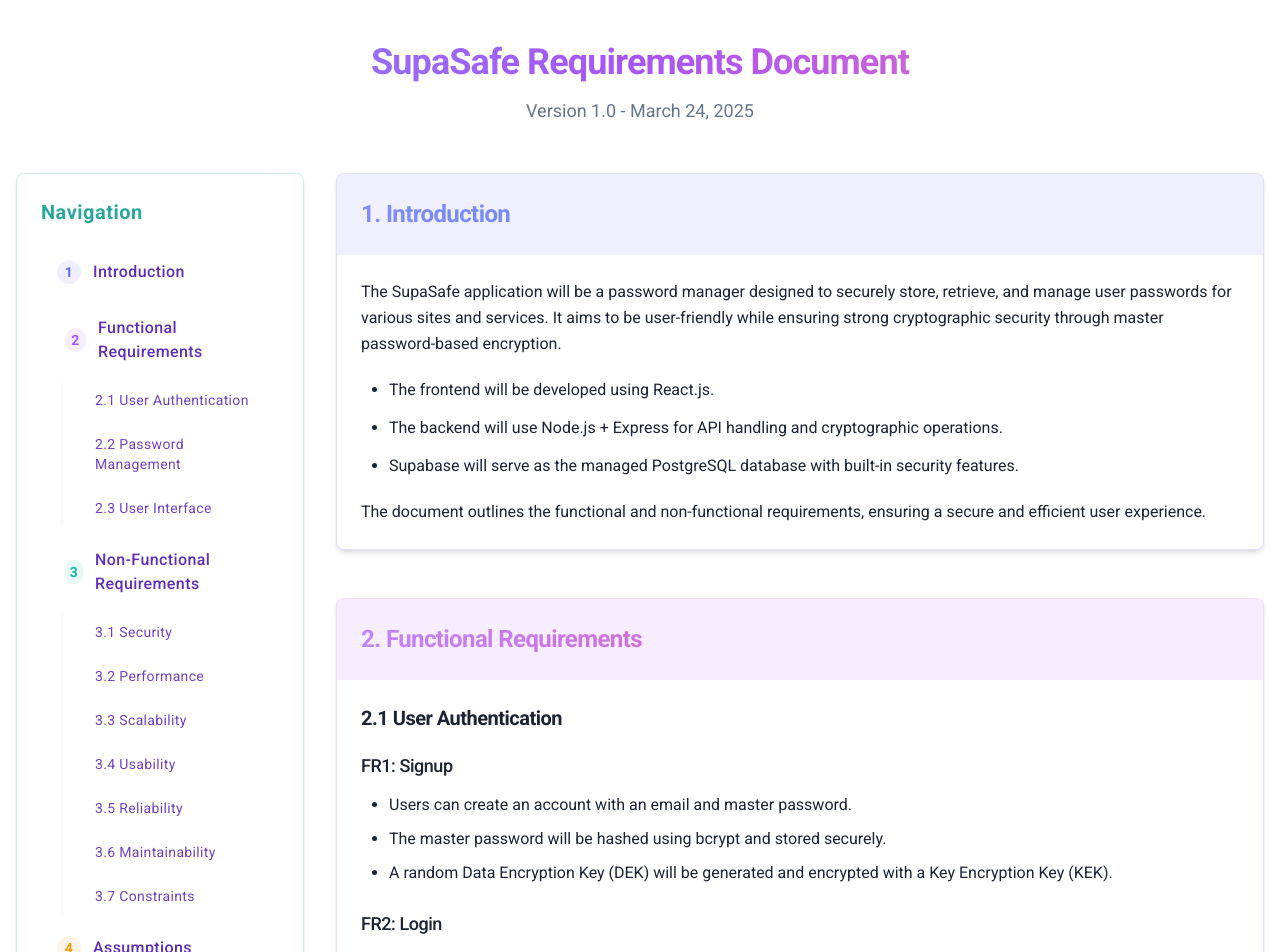
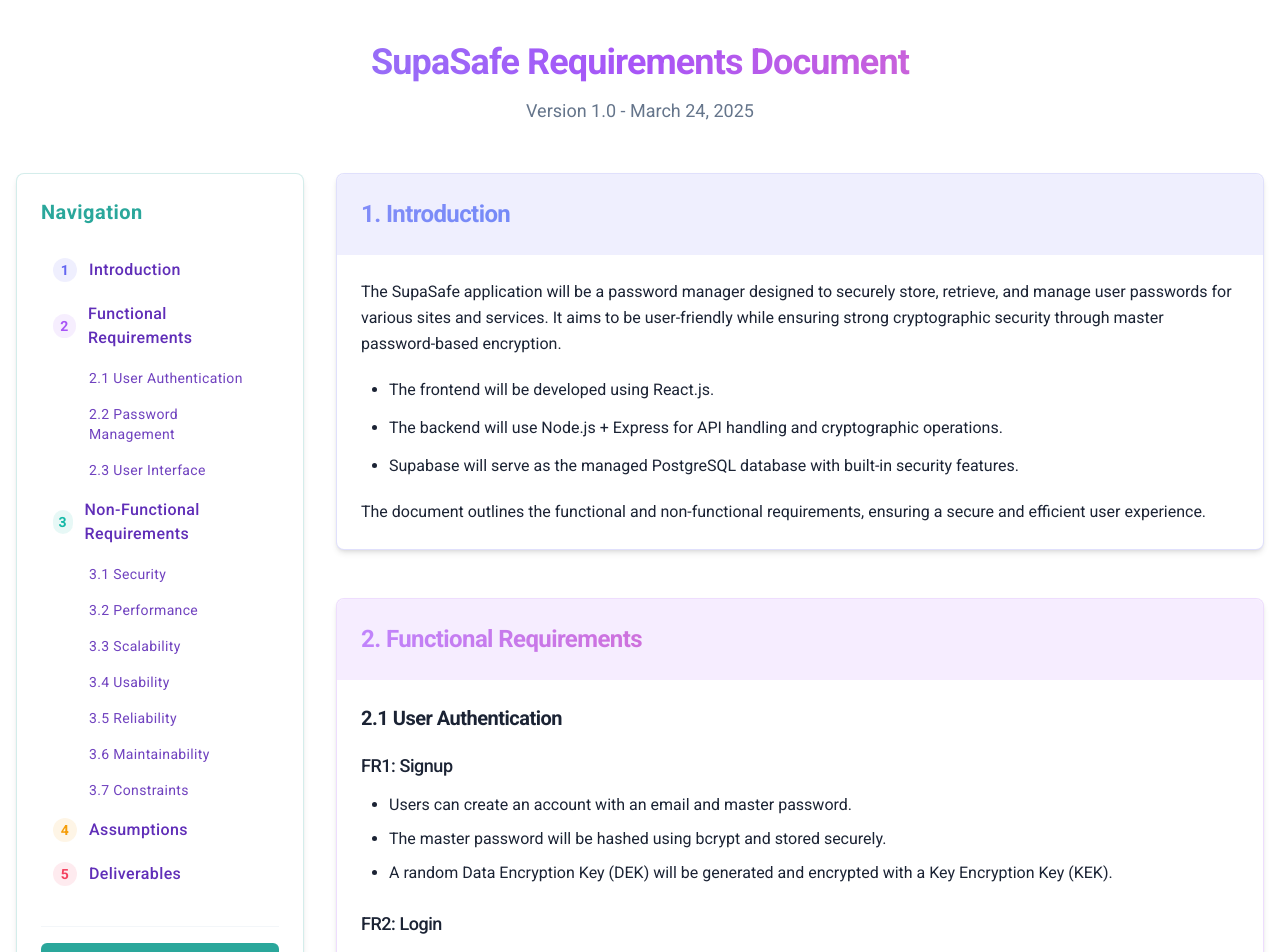
Before and after one commit to Ahmed0Tawfik/Showcase-static, a Next.js app: page /srs in a window 1280 px wide. Shown: the top 952 px of the page. Built offline with nearby package versions, Linux system fonts and the light colour scheme.

Commit message:
Fixed nav bar

```diff
--- a/app/srs/page.tsx
+++ b/app/srs/page.tsx
@@ -13,66 +13,64 @@ export default function SRSPage() {
         <div className="md:w-72 flex-shrink-0">
           <div className="sticky top-4 p-6 rounded-lg border border-accent/20 shadow-md bg-card">
             <h3 className="text-xl font-semibold mb-6 text-accent tracking-wide">Navigation</h3>
-            <nav className="space-y-3">
-              <a href="#introduction" className="group flex items-center py-2.5 px-4 rounded-md hover:bg-accent/10 text-primary hover:text-primary transition-colors text-base font-medium tracking-wide">
+            <nav className="space-y-1">
+              <a href="#introduction" className="group flex items-center py-2 px-3 rounded-md hover:bg-accent/10 text-primary hover:text-primary transition-colors text-base font-medium tracking-wide">
                 <span className="w-6 h-6 flex items-center justify-center rounded-full bg-indigo-500/10 text-indigo-500 mr-3 text-sm font-semibold group-hover:bg-indigo-500/20 transition-colors">1</span>
                 Introduction
               </a>
 
-              <div className="pl-2 mt-1">
-                <a href="#functional-requirements" className="group flex items-center py-2.5 px-4 rounded-md hover:bg-accent/10 text-primary hover:text-primary transition-colors text-base font-medium tracking-wide">
+              <a href="#functional-requirements" className="group flex items-center py-2 px-3 rounded-md hover:bg-accent/10 text-primary hover:text-primary transition-colors text-base font-medium tracking-wide">
                 <span className="w-6 h-6 flex items-center justify-center rounded-full bg-purple-500/10 text-purple-500 mr-3 text-sm font-semibold group-hover:bg-purple-500/20 transition-colors">2</span>
                 Functional Requirements
               </a>
-                <div className="pl-4 border-l-2 border-muted/60 space-y-2 ml-3 mt-2">
-                  <a href="#user-authentication" className="block py-2 px-4 hover:bg-accent/10 text-primary/90 hover:text-primary transition-colors text-sm tracking-wide rounded-md">
+
+              <div className="pl-9 space-y-1 mt-1">
+                <a href="#user-authentication" className="block py-1.5 px-3 hover:bg-accent/10 text-primary/90 hover:text-primary transition-colors text-sm tracking-wide rounded-md">
                   2.1 User Authentication
                 </a>
-                  <a href="#password-management" className="block py-2 px-4 hover:bg-accent/10 text-primary/90 hover:text-primary transition-colors text-sm tracking-wide rounded-md">
+                <a href="#password-management" className="block py-1.5 px-3 hover:bg-accent/10 text-primary/90 hover:text-primary transition-colors text-sm tracking-wide rounded-md">
                   2.2 Password Management
                 </a>
-                  <a href="#user-interface" className="block py-2 px-4 hover:bg-accent/10 text-primary/90 hover:text-primary transition-colors text-sm tracking-wide rounded-md">
+                <a href="#user-interface" className="block py-1.5 px-3 hover:bg-accent/10 text-primary/90 hover:text-primary transition-colors text-sm tracking-wide rounded-md">
                   2.3 User Interface
                 </a>
               </div>
-              </div>
 
-              <div className="pl-2 mt-1">
-                <a href="#non-functional-requirements" className="group flex items-center py-2.5 px-4 rounded-md hover:bg-accent/10 text-primary hover:text-primary transition-colors text-base font-medium tracking-wide">
+              <a href="#non-functional-requirements" className="group flex items-center py-2 px-3 rounded-md hover:bg-accent/10 text-primary hover:text-primary transition-colors text-base font-medium tracking-wide">
                 <span className="w-6 h-6 flex items-center justify-center rounded-full bg-teal-500/10 text-teal-500 mr-3 text-sm font-semibold group-hover:bg-teal-500/20 transition-colors">3</span>
                 Non-Functional Requirements
               </a>
-                <div className="pl-4 border-l-2 border-muted/60 space-y-2 ml-3 mt-2">
-                  <a href="#security" className="block py-2 px-4 hover:bg-accent/10 text-primary/90 hover:text-primary transition-colors text-sm tracking-wide rounded-md">
+
+              <div className="pl-9 space-y-1 mt-1">
+                <a href="#security" className="block py-1.5 px-3 hover:bg-accent/10 text-primary/90 hover:text-primary transition-colors text-sm tracking-wide rounded-md">
                   3.1 Security
                 </a>
-                  <a href="#performance" className="block py-2 px-4 hover:bg-accent/10 text-primary/90 hover:text-primary transition-colors text-sm tracking-wide rounded-md">
+                <a href="#performance" className="block py-1.5 px-3 hover:bg-accent/10 text-primary/90 hover:text-primary transition-colors text-sm tracking-wide rounded-md">
                   3.2 Performance
                 </a>
-                  <a href="#scalability" className="block py-2 px-4 hover:bg-accent/10 text-primary/90 hover:text-primary transition-colors text-sm tracking-wide rounded-md">
+                <a href="#scalability" className="block py-1.5 px-3 hover:bg-accent/10 text-primary/90 hover:text-primary transition-colors text-sm tracking-wide rounded-md">
                   3.3 Scalability
                 </a>
-                  <a href="#usability" className="block py-2 px-4 hover:bg-accent/10 text-primary/90 hover:text-primary transition-colors text-sm tracking-wide rounded-md">
+                <a href="#usability" className="block py-1.5 px-3 hover:bg-accent/10 text-primary/90 hover:text-primary transition-colors text-sm tracking-wide rounded-md">
                   3.4 Usability
                 </a>
-                  <a href="#reliability" className="block py-2 px-4 hover:bg-accent/10 text-primary/90 hover:text-primary transition-colors text-sm tracking-wide rounded-md">
+                <a href="#reliability" className="block py-1.5 px-3 hover:bg-accent/10 text-primary/90 hover:text-primary transition-colors text-sm tracking-wide rounded-md">
                   3.5 Reliability
                 </a>
-                  <a href="#maintainability" className="block py-2 px-4 hover:bg-accent/10 text-primary/90 hover:text-primary transition-colors text-sm tracking-wide rounded-md">
+                <a href="#maintainability" className="block py-1.5 px-3 hover:bg-accent/10 text-primary/90 hover:text-primary transition-colors text-sm tracking-wide rounded-md">
                   3.6 Maintainability
                 </a>
-                  <a href="#constraints" className="block py-2 px-4 hover:bg-accent/10 text-primary/90 hover:text-primary transition-colors text-sm tracking-wide rounded-md">
+                <a href="#constraints" className="block py-1.5 px-3 hover:bg-accent/10 text-primary/90 hover:text-primary transition-colors text-sm tracking-wide rounded-md">
                   3.7 Constraints
                 </a>
               </div>
-              </div>
 
-              <a href="#assumptions" className="group flex items-center py-2.5 px-4 rounded-md hover:bg-accent/10 text-primary hover:text-primary transition-colors text-base font-medium tracking-wide">
+              <a href="#assumptions" className="group flex items-center py-2 px-3 rounded-md hover:bg-accent/10 text-primary hover:text-primary transition-colors text-base font-medium tracking-wide">
                 <span className="w-6 h-6 flex items-center justify-center rounded-full bg-amber-500/10 text-amber-500 mr-3 text-sm font-semibold group-hover:bg-amber-500/20 transition-colors">4</span>
                 Assumptions
               </a>
 
-              <a href="#deliverables" className="group flex items-center py-2.5 px-4 rounded-md hover:bg-accent/10 text-primary hover:text-primary transition-colors text-base font-medium tracking-wide">
+              <a href="#deliverables" className="group flex items-center py-2 px-3 rounded-md hover:bg-accent/10 text-primary hover:text-primary transition-colors text-base font-medium tracking-wide">
                 <span className="w-6 h-6 flex items-center justify-center rounded-full bg-rose-500/10 text-rose-500 mr-3 text-sm font-semibold group-hover:bg-rose-500/20 transition-colors">5</span>
                 Deliverables
               </a>
```
Lines whose indentation alone changed are shown as unchanged.
